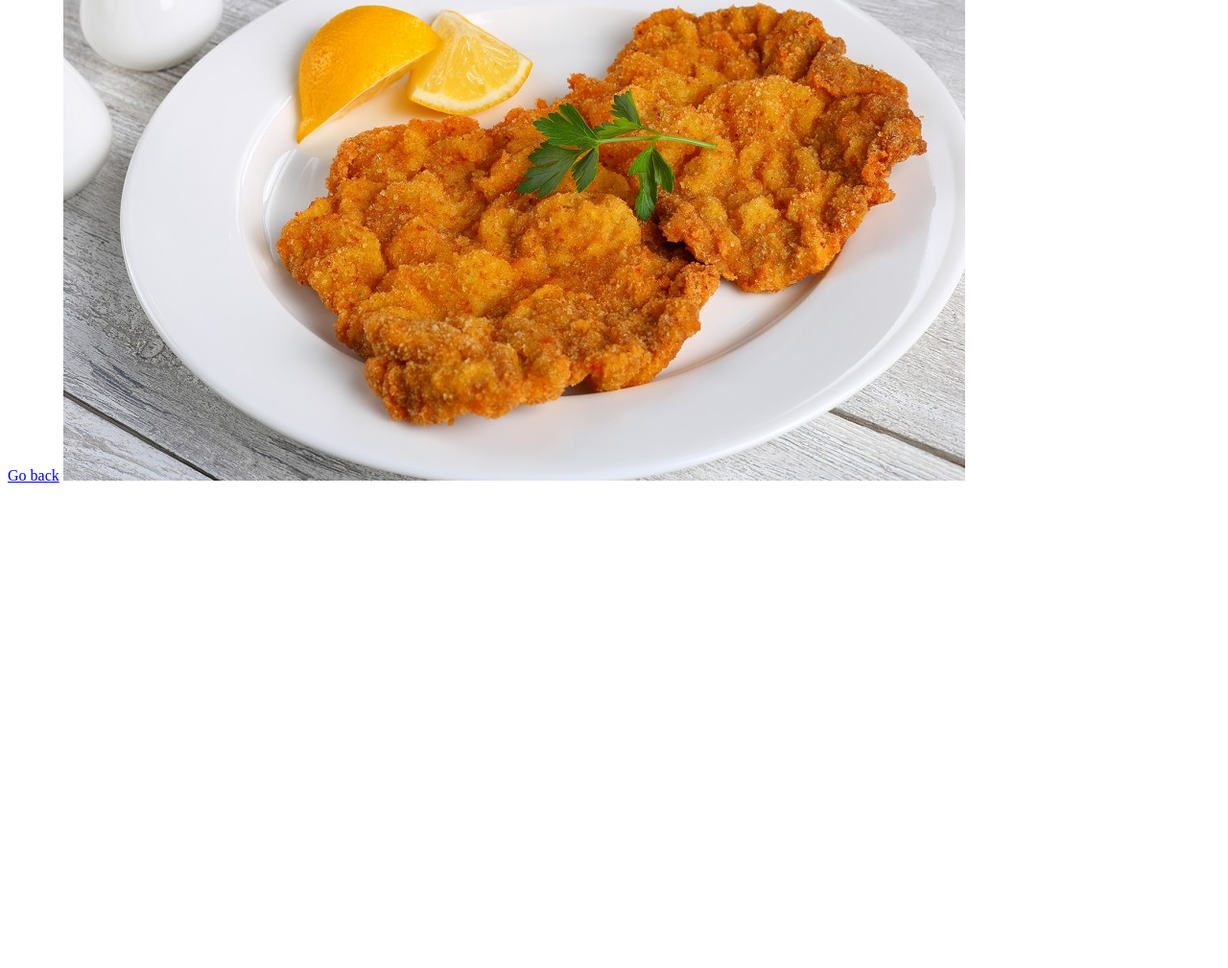
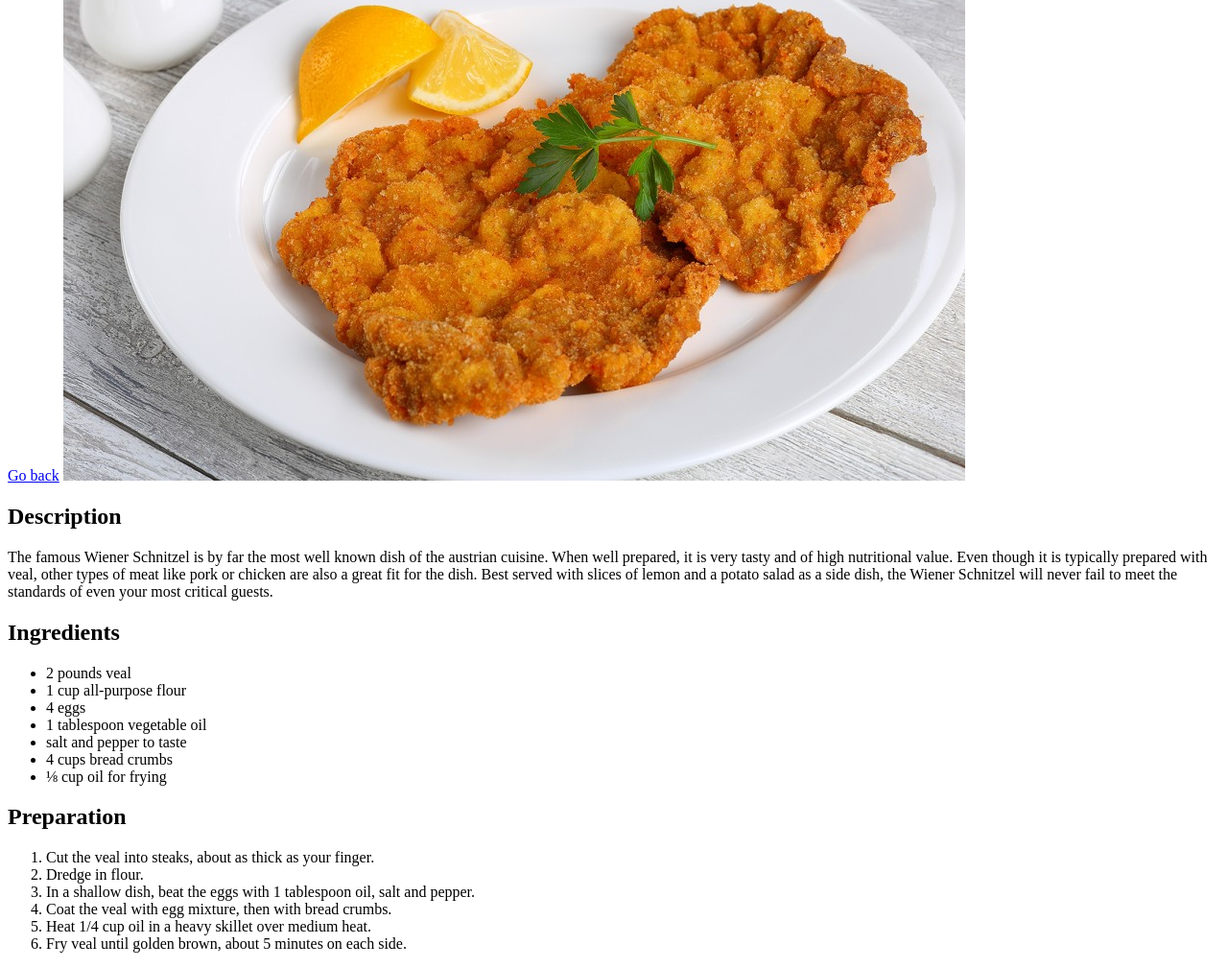
Before and after one commit to RGSATG/odin-recipes, a plain HTML site: page recipes/schnitzel.html in a window 1280 px wide. Shown: the part 284-1293 px from the top of the page at 96% size. Before the commit the page ends 800 px from the top, so only its background shows below. Drawn offline with Linux system fonts and the light colour scheme.

Commit message:
Change Schnitzel recipe name and add description in schnitzel.html
-change h1 to Wiener schnitzel
-change link text in index.html to Wiener Schnitzel
-add Description to schnitzel.html
-add Ingredient list to schnitzel.html
-add Preparation steps to schnitzel.html

```diff
--- a/recipes/schnitzel.html
+++ b/recipes/schnitzel.html
@@ -6,8 +6,29 @@
     <title>Alexander's Schnitzel recipe</title>
 </head>
 <body>
-    <h1>Schnitzel</h1>
+    <h1>Wiener Schnitzel</h1>
     <a href="/index.html">Go back</a>
     <img src="/img/wienerschnitzel.jpeg" alt="juicy looking wiener schnitzel with lemon on a plate">
+    <h2>Description</h2>
+    <p>The famous Wiener Schnitzel is by far the most well known dish of the austrian cuisine. When well prepared, it is very tasty and of high nutritional value. Even though it is typically prepared with veal, other types of meat like pork or chicken are also a great fit for the dish. Best served with slices of lemon and a potato salad as a side dish, the Wiener Schnitzel will never fail to meet the standards of even your most critical guests.</p>
+    <h2>Ingredients</h2>
+    <ul>
+        <li>2 pounds veal</li>
+        <li>1 cup all-purpose flour</li>
+        <li>4 eggs</li>
+        <li>1 tablespoon vegetable oil</li>
+        <li>salt and pepper to taste</li>
+        <li>4 cups bread crumbs</li>
+        <li>⅛ cup oil for frying</li>
+    </ul>
+    <h2>Preparation</h2>
+    <ol>
+        <li>Cut the veal into steaks, about as thick as your finger.</li>
+        <li>Dredge in flour.</li>
+        <li>In a shallow dish, beat the eggs with 1 tablespoon oil, salt and pepper.</li>
+        <li>Coat the veal with egg mixture, then with bread crumbs.</li>
+        <li>Heat 1/4 cup oil in a heavy skillet over medium heat.</li>
+        <li>Fry veal until golden brown, about 5 minutes on each side.</li>
+    </ol>
 </body>
 </html>
```
Also changed, not shown: index.html (+1 -1 lines).
